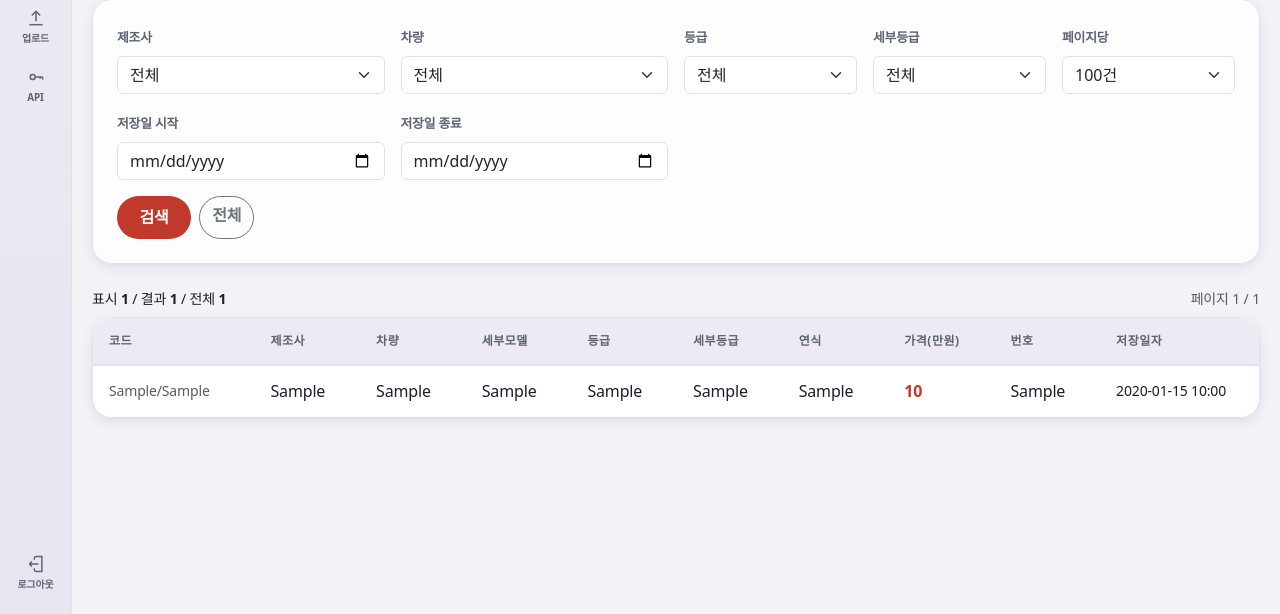
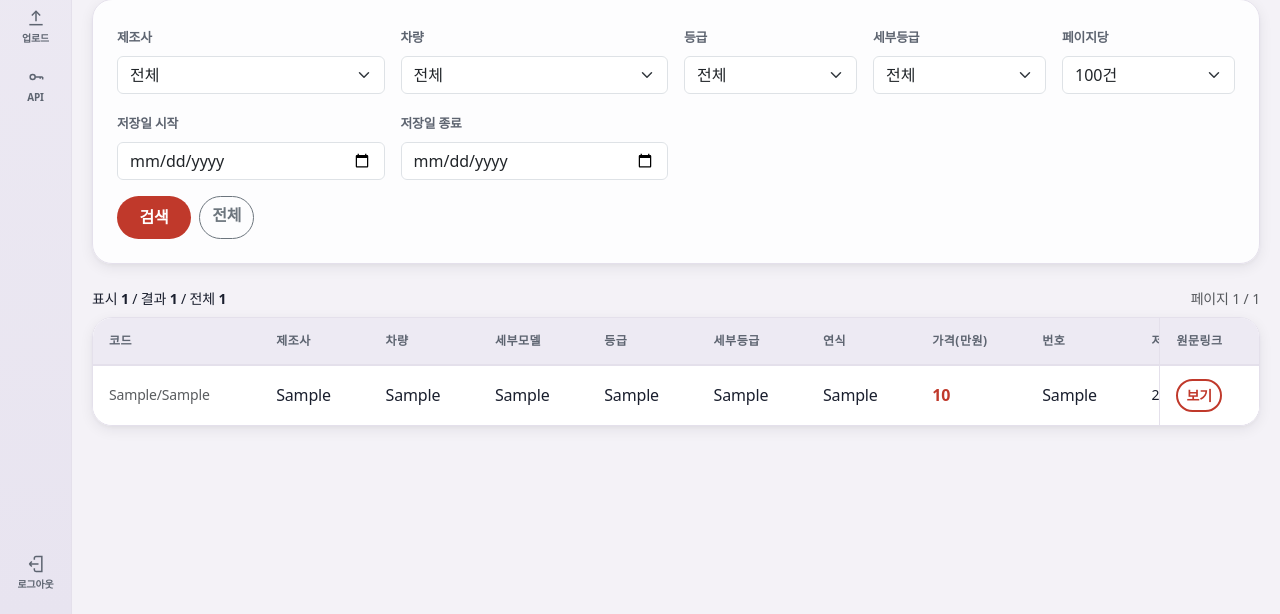
Before and after one commit to JTY9410/vehicle-data-hub, a Flask app: page /vehicles in a window 1280 px wide. Shown: the part 186-800 px from the top of the page. Run offline with Flask 3, Linux system fonts and the light colour scheme; a user stored in the database is signed in; tables that the repository leaves empty hold one stand-in row (values such as "Sample post"); some web fonts are replaced.

Commit message:
feat: show source url_link column on vehicles page
Add a sticky 원문링크 column with open-in-new-tab buttons for each listing.

Co-authored-by: Cursor <cursoragent@cursor.com>

```diff
--- a/static/css/style.css
+++ b/static/css/style.css
@@ -371,12 +371,29 @@ body.auth-shell .app-stage {
 }
 
 .vehicles-data-table {
-  min-width: 1180px;
-  width: max(100%, 1180px);
+  min-width: 1320px;
+  width: max(100%, 1320px);
 }
 
 .vehicles-data-table tbody td {
   white-space: nowrap;
+}
+
+.vehicles-data-table .link-cell {
+  position: sticky;
+  right: 0;
+  z-index: 1;
+  background: var(--wc-bg);
+  box-shadow: -1px 0 0 var(--wc-border);
+}
+
+.vehicles-data-table thead th:last-child {
+  position: sticky;
+  right: 0;
+  top: 0;
+  z-index: 4;
+  background: var(--wc-bg-lavender);
+  box-shadow: -1px 0 0 var(--wc-border);
 }
 
 .vehicles-data-table thead th {
--- a/templates/base.html
+++ b/templates/base.html
@@ -17,7 +17,7 @@
   <title>{% block title %}Vehicle Data Hub{% endblock %}</title>
   <link href="https://cdn.jsdelivr.net/npm/bootstrap@5.3.8/dist/css/bootstrap.min.css" rel="stylesheet">
   <link href="https://cdn.jsdelivr.net/gh/orioncactus/pretendard@v1.3.9/dist/web/static/pretendard.min.css" rel="stylesheet">
-  <link href="{{ url_for('static', filename='css/style.css') }}?v=3" rel="stylesheet">
+  <link href="{{ url_for('static', filename='css/style.css') }}?v=4" rel="stylesheet">
 </head>
 <body class="app-body {% if current_user.is_authenticated %}has-side-rail{% endif %} {% block body_class %}{% endblock %}">
   {% set ep = request.endpoint or '' %}
--- a/templates/vehicles.html
+++ b/templates/vehicles.html
@@ -104,6 +104,7 @@
           <th>가격(만원)</th>
           <th>번호</th>
           <th>저장일자</th>
+          <th>원문링크</th>
         </tr>
       </thead>
       <tbody>
@@ -119,6 +120,13 @@
           <td class="price-cell">{% if v.car_price is not none %}{{ "{:,}".format(v.car_price) }}{% else %}-{% endif %}</td>
           <td>{{ v.car_no or "-" }}</td>
           <td class="small">{% if v.scraped_at %}{{ v.scraped_at.strftime('%Y-%m-%d %H:%M') }}{% else %}-{% endif %}</td>
+          <td class="link-cell">
+            {% if v.url_link and v.url_link != 'NULL' %}
+            <a href="{{ v.url_link }}" target="_blank" rel="noopener noreferrer" class="btn btn-sm btn-outline-primary">보기</a>
+            {% else %}
+            <span class="text-muted">-</span>
+            {% endif %}
+          </td>
         </tr>
       {% endfor %}
       </tbody>
```
